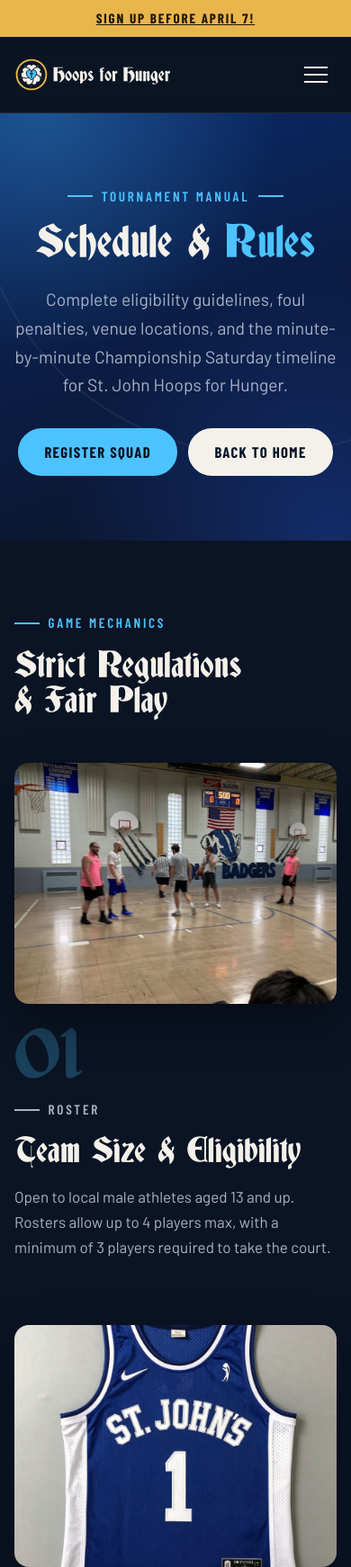
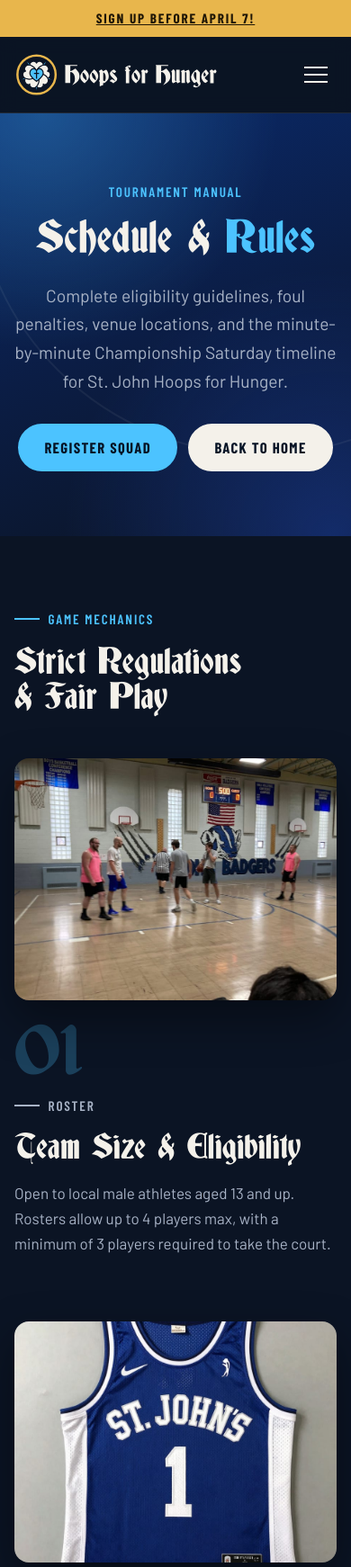
Before and after one commit to KroppTop/Hoops4Hunger, a plain HTML site: page schedule-rules.html in a window 390 px wide. Shown: the top 1742 px of the page at 90% size. Drawn offline with nearby package versions, Linux system fonts and the light colour scheme.

Commit message:
Enlarge header logo; fix phone label wrap, edge overflow and copy nits
- Header lockup 72px tall on desktop (was 54), 60px on tablets and 52px
  on phones (was 40); header height adjusted to match
- Centered eyebrow labels fit one line on phones
- Decorative photo frames no longer overflow at 1024px
- Sponsor tier labels no longer repeat their headings; consistent
  Boys & Girls Club name

Co-Authored-By: Claude Opus 5.5 <noreply@anthropic.com>
Claude-Session: https://claude.ai/code/session_015FLrxh783oBysh9B7rEWu4

```diff
--- a/styles.css
+++ b/styles.css
@@ -26,7 +26,7 @@
 }
 
 *, *::before, *::after { box-sizing: border-box; }
-html { scroll-behavior: smooth; scroll-padding-top: 96px; }
+html { scroll-behavior: smooth; scroll-padding-top: 116px; }
 body {
   margin: 0;
   font-family: var(--body);
@@ -100,9 +100,10 @@ h3 { font-family: var(--body); font-weight: 700; font-size: 1.25rem; line-height
 }
 .announce:hover { text-decoration: underline; }
 .nav { position: sticky; top: 0; z-index: 20; background: rgba(11, 20, 36, 0.9); backdrop-filter: blur(10px); border-bottom: 1px solid var(--line); }
-.nav-inner { display: flex; align-items: center; justify-content: space-between; height: 84px; }
+.nav-inner { display: flex; align-items: center; justify-content: space-between; gap: 1.5rem; height: 100px; }
 .brand { display: flex; align-items: center; gap: 0.8rem; text-decoration: none; color: var(--text); }
-.brand img { height: 54px; width: auto; display: block; }
+.brand { flex: none; }
+.brand img { height: 72px; width: auto; max-width: none; display: block; }
 .nav-links { display: flex; align-items: center; gap: 2rem; }
 .nav-links a {
   color: var(--text); text-decoration: none;
@@ -251,10 +252,10 @@ h3 { font-family: var(--body); font-weight: 700; font-size: 1.25rem; line-height
 .feature-row { display: grid; grid-template-columns: 1fr 1fr; gap: clamp(2rem, 5vw, 4.5rem); align-items: center; }
 .feature-media { position: relative; }
 .feature-media img { border-radius: var(--radius); width: 100%; aspect-ratio: 4 / 3; object-fit: cover; box-shadow: var(--shadow); position: relative; z-index: 1; }
-.feature-media::before { content: ""; position: absolute; inset: 18px -18px -18px 18px; border: 2px solid rgba(76, 195, 255, 0.35); border-radius: var(--radius); }
+.feature-media::before { content: ""; position: absolute; inset: 14px -14px -14px 14px; border: 2px solid rgba(76, 195, 255, 0.35); border-radius: var(--radius); }
 figure.feature-media::before { display: none; }
 .feature-rows:not(.no-alt) .feature-row:nth-child(even) .feature-media { order: 2; }
-.feature-rows:not(.no-alt) .feature-row:nth-child(even) .feature-media::before { inset: 18px 18px -18px -18px; }
+.feature-rows:not(.no-alt) .feature-row:nth-child(even) .feature-media::before { inset: 14px 14px -14px -14px; }
 .feature-row h2 { font-size: clamp(2.3rem, 4.8vw, 3.4rem); }
 .feature-row p { color: var(--text-soft); }
 .rule-num { font-family: var(--display); font-size: 4.5rem; line-height: 0.8; color: rgba(76, 195, 255, 0.25); display: block; margin-bottom: 0.5rem; }
@@ -301,7 +302,7 @@ figcaption { color: var(--text-soft); font-size: 0.95rem; margin-top: 1.75rem; t
 .form-status:empty { display: none; }
 .form-status.error { color: #f87171; }
 .form-status.ok { color: #4ade80; }
-.side-card { position: sticky; top: 110px; border-top: 3px solid var(--gold); }
+.side-card { position: sticky; top: 124px; border-top: 3px solid var(--gold); }
 .side-card .card-icon { background: rgba(232, 182, 76, 0.16); color: var(--gold); }
 
 /* Sponsors */
@@ -339,7 +340,7 @@ a.sponsor:hover { transform: translateY(-4px); border-color: var(--sky); box-sha
 .footer { background: #070d18; padding: 4.5rem 0 2rem; color: var(--text-soft); }
 .footer-grid { display: grid; grid-template-columns: 1.6fr 1fr 1.2fr; gap: 2.5rem; }
 .footer .brand { margin-bottom: 1rem; }
-.footer .brand img { height: 74px; }
+.footer .brand img { height: 84px; max-width: 100%; }
 .footer h3 { color: var(--text); font-family: var(--label); font-size: 1rem; text-transform: uppercase; letter-spacing: 0.16em; margin-bottom: 1rem; }
 .footer ul { list-style: none; padding: 0; margin: 0; display: grid; gap: 0.5rem; }
 .footer a { color: var(--text); text-decoration: none; }
@@ -352,6 +353,9 @@ a.sponsor:hover { transform: translateY(-4px); border-color: var(--sky); box-sha
   .timeline::before { display: none; }
 }
 @media (max-width: 860px) {
+  .nav-inner { height: 84px; }
+  .brand img { height: 60px; }
+  html { scroll-padding-top: 100px; }
   .nav-toggle { display: block; }
   .nav-links {
     display: none; position: absolute; top: 84px; left: 0; right: 0;
@@ -373,10 +377,13 @@ a.sponsor:hover { transform: translateY(-4px); border-color: var(--sky); box-sha
 @media (max-width: 560px) {
   .timeline, .form-row { grid-template-columns: 1fr; }
   .hero-facts { grid-template-columns: 1fr; }
+  .eyebrow { letter-spacing: 0.12em; }
+  .center .eyebrow::before, .center .eyebrow::after { display: none; }
+  .center .eyebrow { text-wrap: balance; }
   .hero-facts li + li { border-left: 0; border-top: 1px solid var(--line); }
   .hero-badge { width: 132px; height: 132px; }
-  .brand img { height: 40px; }
-  .footer .brand img { height: 56px; }
+  .brand img { height: 52px; }
+  .footer .brand img { height: 64px; }
   .purse-item { padding: 1.4rem 1rem; }
 }
 @media (prefers-reduced-motion: reduce) {
```
Also changed, not shown: index.html (+1 -1 lines), sponsors.html (+3 -3 lines).
